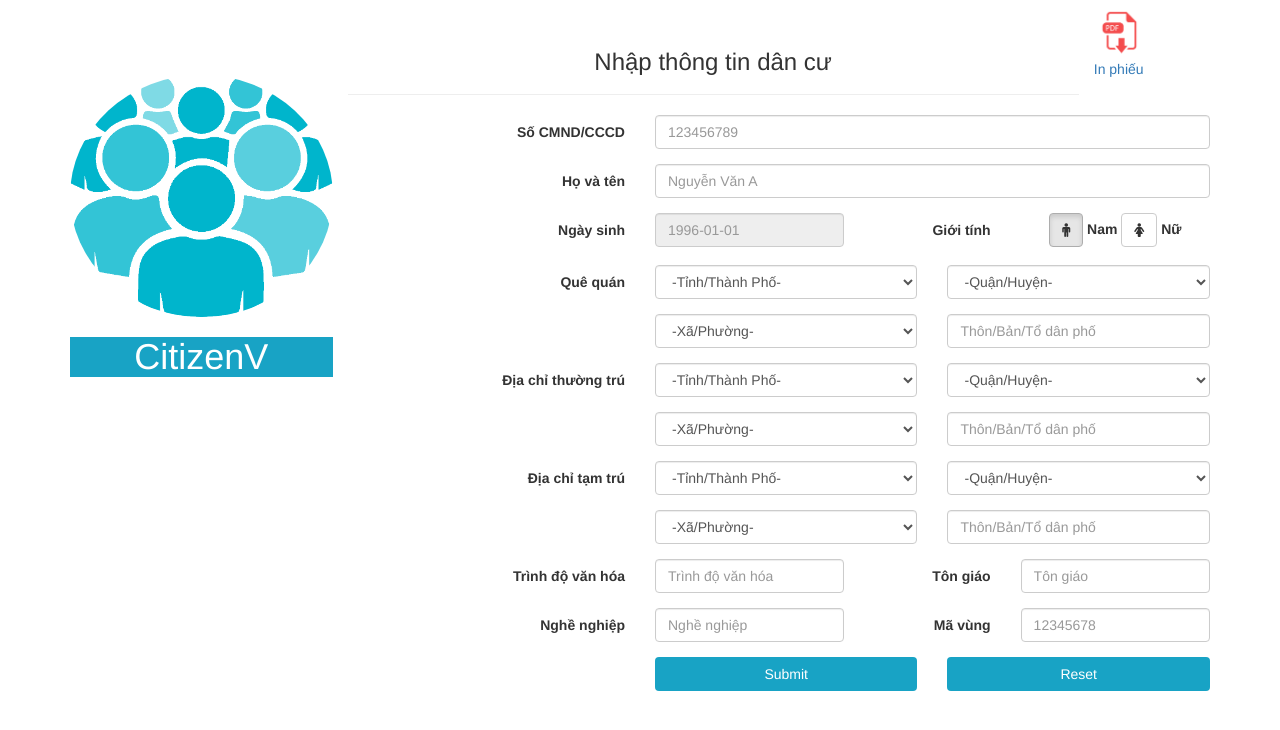
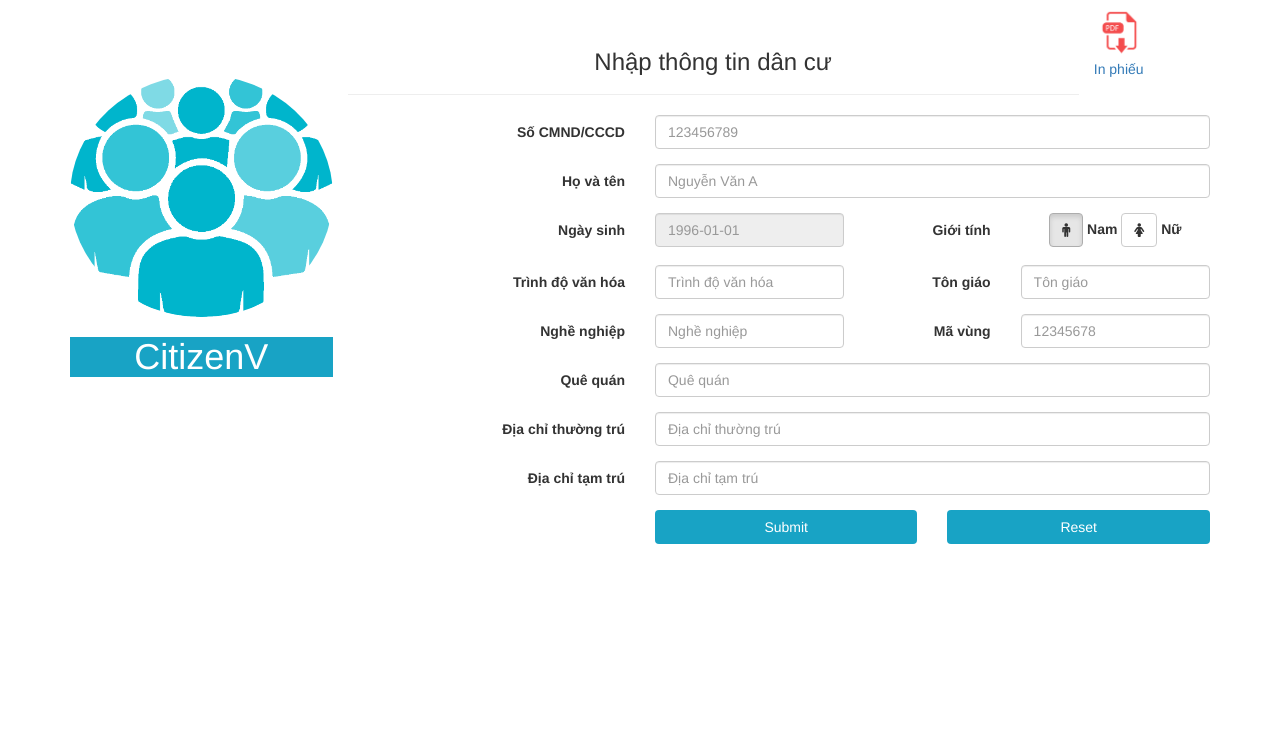
Before and after one commit to VuDucGiang/citizenV, a PHP site: page /views/homeView.php in a window 1280 px wide. Shown: the part 51-781 px from the top of the page. Run offline with PHP 8.4, Linux system fonts and the light colour scheme; the visitor is signed in with stand-in values (Sample User, id 1); some libraries are stand-ins or nearby versions.

Commit message:
regis -> điền

```diff
--- a/public/css/style.css
+++ b/public/css/style.css
@@ -26,8 +26,18 @@
 .navbar li:hover::after {
   width: 100%;
 }
+
+#nav-after {
+  margin-top: 20px;
+  margin-bottom: 10px;
+}
+
+.navbar .noafter::after {
+  height: 0px;
+}
+
 /**********************/
-/*****Registation*******/
+/*****Registration*******/
 /**********************/
 .bcon {
   padding-top: 25%;
@@ -45,46 +55,8 @@
 #section {
   margin-bottom: 3px;
 }
-/**********************/
-/*****Login Form*******/
-/**********************/
-.vcen {
-  min-width: 500px;
-  position: absolute;
-  text-align: center;
-  top: 50%;
-  left: 50%;
-  transform: translate(-50%, 100%);
-  width: 50%;
-  height: 50%;
-  min-width: 200px;
-  max-width: 400px;
-  padding: 40px;
-}
-@media (max-width: 500px) {
-  .vcen {
-    min-width: 90%;
-  }
-}
 
-#logo-container {
-  margin: auto;
-  margin-bottom: 10px;
-  width: 200px;
-  height: 30px;
-}
 
-/************************/
-/********All Table*******/
-/************************/
-input[type="text"],
-select#stc,
-select#city,
-select#section,
-input[type="email"],
-input[type="radio"] {
-  color: #000000;
-}
 /************************/
 /********Search Box*******/
 /************************/
@@ -131,14 +103,6 @@ input[type="search"] {
 /**********************/
 /*******Student**********/
 /**********************/
-#nav-after {
-  margin-top: 20px;
-  margin-bottom: 10px;
-}
-
-.navbar .noafter::after {
-  height: 0px;
-}
 
 .form-login {
   width: 100%;
@@ -162,9 +126,6 @@ input[type="search"] {
   background-color: rgb(24, 163, 197);
 }
 
-th.text-center {
-  vertical-align: middle;
-}
 
 .del-edit-header {
   width: 130px;
--- a/public/html/registration.html
+++ b/public/html/registration.html
@@ -18,7 +18,7 @@
         <div id="regis" class="row">
           <div class="col-sm-3">
             <div class="bcon">
-              <img src="../public/images/logo.png"/>
+              <img src="../public/images/logo.png" />
               <h1
                 style="
                   color: white;
@@ -37,7 +37,7 @@
               </div>
               <div class="col-xs-2" id="pdf">
                 <a target="_blank" href="../Mẫu phiếu điều tra.pdf">
-                  <img src="../public/images/pdf.png"/>
+                  <img src="../public/images/pdf.png" />
                   <p>In phiếu</p>
                 </a>
               </div>
@@ -133,228 +133,6 @@
                   </div>
                 </div>
               </div>
-              <!-- Quê quán -->
-              <div class="form-group">
-                <div class="col-sm-4 control-label">
-                  <label>Quê quán</label>
-                </div>
-                <div class="col-sm-4 que-quan">
-                  <select
-                    class="form-control"
-                    id="que_tinh"
-                    name="que_tinh"
-                    style="width: 100%"
-                    onchange="add_tinh(this.value);"
-                    pattern=".{0,}"
-                    oninput="setCustomValidity('')"
-                    required
-                    oninvalid="this.setCustomValidity('Đây là thông tin bắt buộc, vui lòng nhập đúng định dạng và không để trống!')"
-                  >
-                    <option value="">-Tỉnh/Thành Phố-</option>
-                    <option value="Temp">Temp</option>
-                    <!-- Data  load from ajax method-->
-                  </select>
-                </div>
-                <div class="col-sm-4 que-quan">
-                  <select
-                    class="form-control"
-                    id="que_huyen"
-                    name="que_huyen"
-                    style="width: 100%"
-                    onchange="add_huyen(this.value);"
-                    pattern=".{0,}"
-
-                    oninput="setCustomValidity('')"
-                    required
-                    oninvalid="this.setCustomValidity('Đây là thông tin bắt buộc, vui lòng nhập đúng định dạng và không để trống!')"
-                  >
-                    <option value="">-Quận/Huyện-</option>
-                    <option value="Temp">Temp</option>
-                    <!-- Data  load from ajax method-->
-                  </select>
-                </div>
-              </div>
-              <div class="form-group">
-                <div class="col-sm-4 control-label">
-                  <label></label>
-                </div>
-                <div class="col-sm-4 que-quan">
-                  <select
-                    class="form-control"
-                    id="que_xa"
-                    name="que_xa"
-                    style="width: 100%"
-                    onchange="add_xa(this.value);"
-                    pattern=".{0,}"
-
-                    oninput="setCustomValidity('')"
-                    required
-                    oninvalid="this.setCustomValidity('Đây là thông tin bắt buộc, vui lòng nhập đúng định dạng và không để trống!')"
-                  >
-                    <option value="">-Xã/Phường-</option>
-                    <option value="Temp">Temp</option>
-                    <!-- Data  load from ajax method-->
-                  </select>
-                </div>
-                <div class="col-sm-4 input-column que-quan">
-                  <input
-                    class="form-control"
-                    id="que_duong"
-                    name="que_duong"
-                    placeholder="Thôn/Bản/Tổ dân phố"
-                    type="text"
-                  />
-                </div>
-              </div>
-              <!-- Địa chỉ thường trú -->
-              <div class="form-group">
-                <div class="col-sm-4 control-label">
-                  <label>Địa chỉ thường trú</label>
-                </div>
-                <div class="col-sm-4 thuong-tru">
-                  <select
-                    class="form-control"
-                    id="thuong_tinh"
-                    name="thuong_tinh"
-                    style="width: 100%"
-                    onchange="add_tinh(this.value);"
-                    pattern=".{0,}"
-
-                    oninput="setCustomValidity('')"
-                    required
-                    oninvalid="this.setCustomValidity('Đây là thông tin bắt buộc, vui lòng nhập đúng định dạng và không để trống!')"
-                  >
-                    <option value="">-Tỉnh/Thành Phố-</option>
-                    <option value="Temp">Temp</option>
-                    <!-- Data  load from ajax method-->
-                    <option value="Temp">Temp</option>
-                  </select>
-                </div>
-                <div class="col-sm-4 thuong-tru">
-                  <select
-                    class="form-control"
-                    id="thuong_huyen"
-                    name="thuong_huyen"
-                    style="width: 100%"
-                    onchange="add_huyen(this.value);"
-                    pattern=".{0,}"
-
-                    oninput="setCustomValidity('')"
-                    required
-                    oninvalid="this.setCustomValidity('Đây là thông tin bắt buộc, vui lòng nhập đúng định dạng và không để trống!')"
-                  >
-                    <option value="">-Quận/Huyện-</option>
-                    <option value="Temp">Temp</option>
-                    <!-- Data  load from ajax method-->
-                  </select>
-                </div>
-              </div>
-              <div class="form-group">
-                <div class="col-sm-4 control-label">
-                  <label></label>
-                </div>
-                <div class="col-sm-4 thuong-tru">
-                  <select
-                    class="form-control"
-                    id="thuong_xa"
-                    name="thuong_xa"
-                    style="width: 100%"
-                    onchange="add_xa(this.value);"
-                    pattern=".{0,}"
-
-                    oninput="setCustomValidity('')"
-                    required
-                    oninvalid="this.setCustomValidity('Đây là thông tin bắt buộc, vui lòng nhập đúng định dạng và không để trống!')"
-                  >
-                    <option value="">-Xã/Phường-</option>
-                    <option value="Temp">Temp</option>
-                    <!-- Data  load from ajax method-->
-                  </select>
-                </div>
-                <div class="col-sm-4 input-column thuong-tru">
-                  <input
-                    class="form-control"
-                    id="thuong_duong"
-                    name="thuong_duong"
-                    placeholder="Thôn/Bản/Tổ dân phố"
-                    type="text"
-                  />
-                </div>
-              </div>
-              <!-- Địa chỉ tạm trú -->
-              <div class="form-group">
-                <div class="col-sm-4 control-label">
-                  <label>Địa chỉ tạm trú</label>
-                </div>
-                <div class="col-sm-4 tam-tru">
-                  <select
-                    class="form-control"
-                    id="tam_tinh"
-                    name="tam_tinh"
-                    style="width: 100%"
-                    onchange="add_tinh(this.value);"
-                    pattern=".{0,}"
-
-                    oninput="setCustomValidity('')"
-                    required
-                    oninvalid="this.setCustomValidity('Đây là thông tin bắt buộc, vui lòng nhập đúng định dạng và không để trống!')"
-                  >
-                    <option value="">-Tỉnh/Thành Phố-</option>
-                    <option value="Temp">Temp</option>
-                    <!-- Data  load from ajax method-->
-                  </select>
-                </div>
-                <div class="col-sm-4 tam-tru">
-                  <select
-                    class="form-control"
-                    id="tam_huyen"
-                    name="tam_huyen"
-                    style="width: 100%"
-                    onchange="add_huyen(this.value);"
-                    pattern=".{0,}"
-
-                    oninput="setCustomValidity('')"
-                    required
-                    oninvalid="this.setCustomValidity('Đây là thông tin bắt buộc, vui lòng nhập đúng định dạng và không để trống!')"
-                  >
-                    <option value="">-Quận/Huyện-</option>
-                    <option value="Temp">Temp</option>
-                    <!-- Data  load from ajax method-->
-                  </select>
-                </div>
-              </div>
-              <div class="form-group">
-                <div class="col-sm-4 control-label">
-                  <label></label>
-                </div>
-                <div class="col-sm-4 tam-tru">
-                  <select
-                    class="form-control"
-                    id="tam_xa"
-                    name="tam_xa"
-                    style="width: 100%"
-                    onchange="add_xa(this.value);"
-                    pattern=".{0,}"
-
-                    oninput="setCustomValidity('')"
-                    required
-                    oninvalid="this.setCustomValidity('Đây là thông tin bắt buộc, vui lòng nhập đúng định dạng và không để trống!')"
-                  >
-                    <option value="">-Xã/Phường-</option>
-                    <option value="Temp">Temp</option>
-                    <!-- Data  load from ajax method-->
-                  </select>
-                </div>
-                <div class="col-sm-4 input-column">
-                  <input
-                    class="form-control"
-                    id="tam_duong"
-                    name="tam_duong"
-                    placeholder="Thôn/Bản/Tổ dân phố"
-                    type="text"
-                  />
-                </div>
-              </div>
               <!-- Văn hóa, tôn giáo -->
               <div class="form-group">
                 <div class="col-sm-4 control-label">
@@ -418,6 +196,63 @@
                   />
                 </div>
               </div>
+              <!-- Quê quán -->
+              <div class="form-group">
+                <div class="col-sm-4 control-label">
+                  <label>Quê quán</label>
+                </div>
+                <div class="col-sm-8">
+                  <input
+                    class="form-control"
+                    id="que_quan"
+                    name="que_quan"
+                    placeholder="Quê quán"
+                    type="text"
+                    pattern=".{0,}"
+                    oninput="setCustomValidity('')"
+                    required
+                    oninvalid="this.setCustomValidity('Đây là thông tin bắt buộc, vui lòng nhập đúng định dạng và không để trống!')"
+                  />
+                </div>
+              </div>
+              <!-- Địa chỉ thường trú -->
+              <div class="form-group">
+                <div class="col-sm-4 control-label">
+                  <label>Địa chỉ thường trú</label>
+                </div>
+                <div class="col-sm-8">
+                  <input
+                    class="form-control"
+                    id="thuong_tru"
+                    name="thuong_tru"
+                    placeholder="Địa chỉ thường trú"
+                    type="text"
+                    pattern=".{0,}"
+                    oninput="setCustomValidity('')"
+                    required
+                    oninvalid="this.setCustomValidity('Đây là thông tin bắt buộc, vui lòng nhập đúng định dạng và không để trống!')"
+                  />
+                </div>
+              </div>
+              <!-- Địa chỉ tạm trú -->
+              <div class="form-group">
+                <div class="col-sm-4 control-label">
+                  <label>Địa chỉ tạm trú</label>
+                </div>
+                <div class="col-sm-8">
+                  <input
+                    class="form-control"
+                    id="tam_tru"
+                    name="tam_tru"
+                    placeholder="Địa chỉ tạm trú"
+                    type="text"
+                    pattern=".{0,}"
+                    oninput="setCustomValidity('')"
+                    required
+                    oninvalid="this.setCustomValidity('Đây là thông tin bắt buộc, vui lòng nhập đúng định dạng và không để trống!')"
+                  />
+                </div>
+              </div>
 
               <!-- Submit/Reset -->
               <div class="form-group">
@@ -435,10 +270,7 @@
                   </button>
                 </div>
                 <div class="col-sm-4">
-                  <button
-                    class="btn btn-block submit-button"
-                    type="reset"
-                  >
+                  <button class="btn btn-block submit-button" type="reset">
                     Reset
                   </button>
                 </div>
```
Also changed, not shown: public/html/info.html (+1 -10 lines), public/html/statistics.html (+4 -3 lines), public/info.json (+1 -1 lines), views/infoView.php (+13 -4 lines), views/statisticsView.php (+13 -3 lines).
